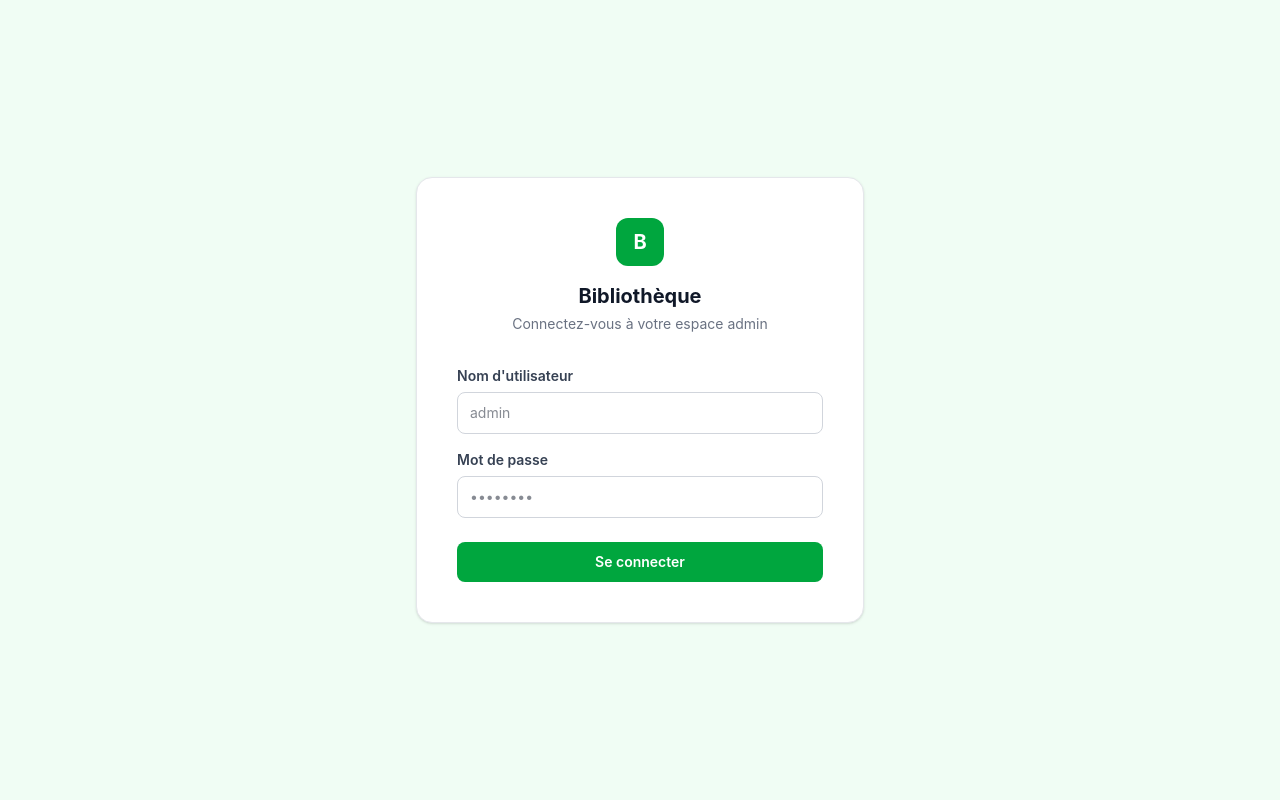
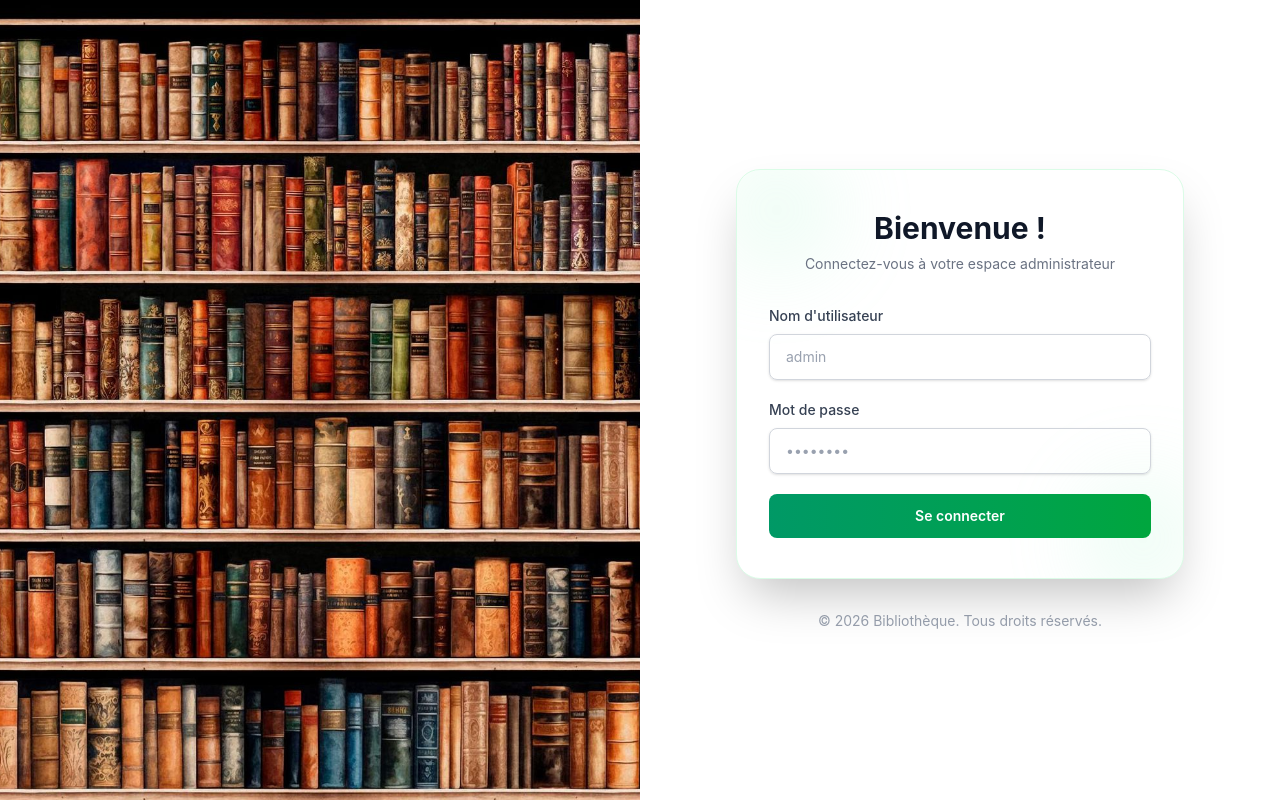
Before and after one commit to Godwin-AKAKPO/InternshipFrontendLibraryProject, an Angular app: page /login in a window 1280 px wide. Built offline with nearby package versions, Linux system fonts and the light colour scheme.

Commit message:
Update on Login screen

```diff
--- a/src/app/core/services/book.service.ts
+++ b/src/app/core/services/book.service.ts
@@ -2,6 +2,7 @@ import { Injectable } from '@angular/core';
 import { HttpClient } from '@angular/common/http';
 import { Observable } from 'rxjs';
 import { environment } from '../../../environments/environement';
+
 export interface Category {
   id: number;
   name: string;
@@ -38,25 +39,21 @@ export class BookService {
   }
 
   create(book: BookDTO): Observable<Book> {
-
-    const payload = {
+    return this.http.post<Book>(this.apiUrl, {
       title: book.title,
       author: book.author,
       categoryId: book.categoryId,
       available: book.isAvailable
-    };
-    return this.http.post<Book>(this.apiUrl, payload);
+    });
   }
 
   update(id: number, book: BookDTO, category: Category): Observable<Book> {
-
-    const payload = {
+    return this.http.put<Book>(`${this.apiUrl}/${id}`, {
       title: book.title,
       author: book.author,
       available: book.isAvailable,
       category: category
-    };
-    return this.http.put<Book>(`${this.apiUrl}/${id}`, payload);
+    });
   }
 
   delete(id: number): Observable<string> {
--- a/src/app/pages/login/login.html
+++ b/src/app/pages/login/login.html
@@ -1,46 +1,86 @@
-<div class="min-h-screen bg-green-50 flex items-center justify-center p-6">
-  <div class="bg-white border border-gray-200 rounded-2xl p-10 w-full max-w-md shadow-sm">
+<div class="min-h-screen flex">
 
-    <div class="text-center mb-8">
-      <div class="w-12 h-12 bg-green-600 text-white rounded-xl flex items-center justify-center font-bold text-xl mx-auto mb-4">B</div>
-      <h1 class="text-xl font-bold text-gray-900">Bibliothèque</h1>
-      <p class="text-sm text-gray-500 mt-1">Connectez-vous à votre espace admin</p>
+
+  <!-- Côté gauche - Image -->
+     <div class="hidden  lg:block lg:w-1/2 relative">
+    <img
+      src="images/first.jpg"
+      alt="Bibliothèque"
+      class="absolute  bg-green-50 inset-0 w-full h-full object-cover"
+    />
+
   </div>
 
-    <div *ngIf="errorMsg" class="bg-red-50 border border-red-200 text-red-600 text-sm px-4 py-3 rounded-lg mb-6">
+
+  <!-- Côté droit - Formulaire -->
+  <div class="lg:w-1/2  justify-center items-center flex flex-col justify-center px-8 sm:px-16 lg:px-20">
+    <div class="w-full  max-w-md">
+      <!-- Logo -->
+
+
+    <!-- Formulaire -->
+    <div class="bg-white py-10 px-8 shadow-2xl rounded-3xl border border-green-100 relative overflow-hidden">
+
+      <!-- Éléments décoratifs -->
+      <div class="absolute -top-6 -left-6 h-32 w-32 rounded-full bg-gradient-to-r from-green-200 to-emerald-200 opacity-20 blur-2xl"></div>
+      <div class="absolute -bottom-6 -right-6 h-32 w-32 rounded-full bg-gradient-to-r from-emerald-200 to-green-200 opacity-20 blur-2xl"></div>
+
+      <div class="relative">
+        <div class="mb-8">
+          <h2 class="text-3xl font-bold text-gray-900 text-center mb-2">Bienvenue !</h2>
+          <p class="text-gray-500 text-sm text-center">Connectez-vous à votre espace administrateur</p>
+        </div>
+
+        <!-- Erreur -->
+        <div *ngIf="errorMsg" class="mb-6 p-4 text-sm font-medium text-red-800 bg-red-50 rounded-lg border border-red-200">
           {{ errorMsg }}
         </div>
 
-    <div class="flex flex-col gap-4">
-      <div class="flex flex-col gap-1.5">
-        <label class="text-sm font-semibold text-gray-700">Nom d'utilisateur</label>
+        <div class="space-y-5">
+
+          <div>
+            <label class="block text-sm font-medium text-gray-700 mb-2">Nom d'utilisateur</label>
             <input
               type="text"
               [(ngModel)]="username"
               (keyup.enter)="login()"
               placeholder="admin"
-          class="px-3 py-2.5 border border-gray-300 rounded-lg text-sm text-gray-900 outline-none focus:border-green-600 focus:ring-2 focus:ring-green-100 transition-all"
+              class="block w-full px-4 py-3 border border-gray-300 rounded-lg shadow-sm placeholder-gray-400 focus:outline-none focus:ring-2 focus:ring-emerald-500 focus:border-emerald-500 transition-all duration-200 text-sm"
             />
           </div>
 
-      <div class="flex flex-col gap-1.5">
-        <label class="text-sm font-semibold text-gray-700">Mot de passe</label>
+          <div>
+            <label class="block text-sm font-medium text-gray-700 mb-2">Mot de passe</label>
             <input
               type="password"
               [(ngModel)]="password"
               (keyup.enter)="login()"
               placeholder="••••••••"
-          class="px-3 py-2.5 border border-gray-300 rounded-lg text-sm text-gray-900 outline-none focus:border-green-600 focus:ring-2 focus:ring-green-100 transition-all"
+              class="block w-full px-4 py-3 border border-gray-300 rounded-lg shadow-sm placeholder-gray-400 focus:outline-none focus:ring-2 focus:ring-emerald-500 focus:border-emerald-500 transition-all duration-200 text-sm"
             />
           </div>
 
           <button
             (click)="login()"
             [disabled]="loading"
-        class="mt-2 py-2.5 bg-green-600 hover:bg-green-700 disabled:opacity-60 disabled:cursor-not-allowed text-white font-semibold text-sm rounded-lg transition-colors">
-        {{ loading ? 'Connexion...' : 'Se connecter' }}
+            class="w-full flex justify-center items-center py-3 px-4 rounded-lg text-sm font-semibold text-white bg-gradient-to-r from-emerald-600 to-green-600 hover:from-emerald-700 hover:to-green-700 focus:outline-none focus:ring-2 focus:ring-offset-2 focus:ring-emerald-500 disabled:opacity-50 disabled:cursor-not-allowed transition-all duration-200 hover:shadow-lg hover:-translate-y-0.5">
+            <span *ngIf="loading" class="flex items-center">
+              <svg class="animate-spin -ml-1 mr-3 h-5 w-5 text-white" xmlns="http://www.w3.org/2000/svg" fill="none" viewBox="0 0 24 24">
+                <circle class="opacity-25" cx="12" cy="12" r="10" stroke="currentColor" stroke-width="4"></circle>
+                <path class="opacity-75" fill="currentColor" d="M4 12a8 8 0 018-8V0C5.373 0 0 5.373 0 12h4zm2 5.291A7.962 7.962 0 014 12H0c0 3.042 1.135 5.824 3 7.938l3-2.647z"></path>
+              </svg>
+              Connexion...
+            </span>
+            <span *ngIf="!loading">Se connecter</span>
           </button>
+
+        </div>
+      </div>
+    </div>
+
+    <!-- Footer -->
+    <p class="mt-8 text-center text-sm text-gray-400">© 2026 Bibliothèque. Tous droits réservés.</p>
+    </div>
   </div>
 
 </div>
-</div>
```
Also changed, not shown: src/app/core/services/category.service.ts (+3 -4 lines). Lines whose indentation alone changed are shown as unchanged.
